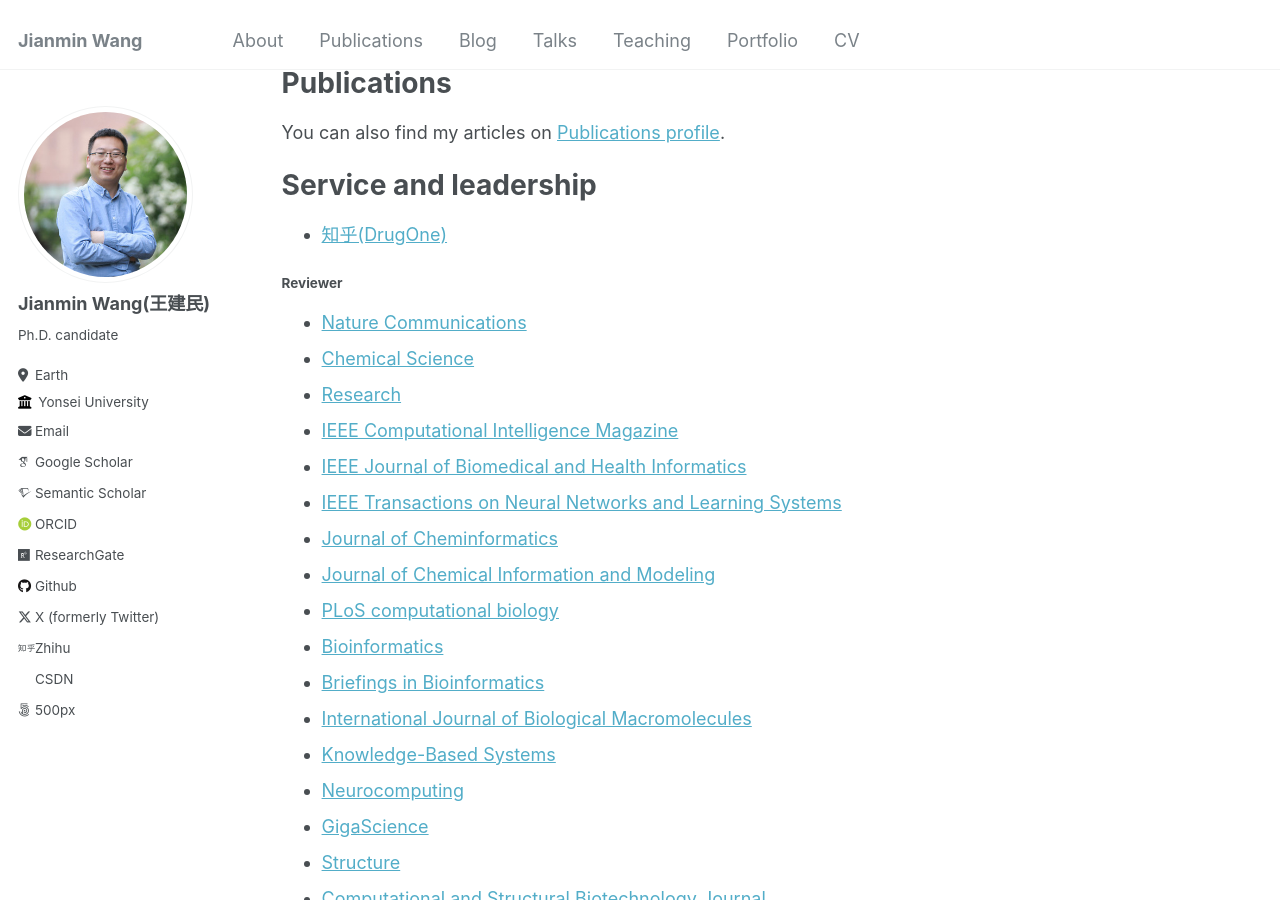
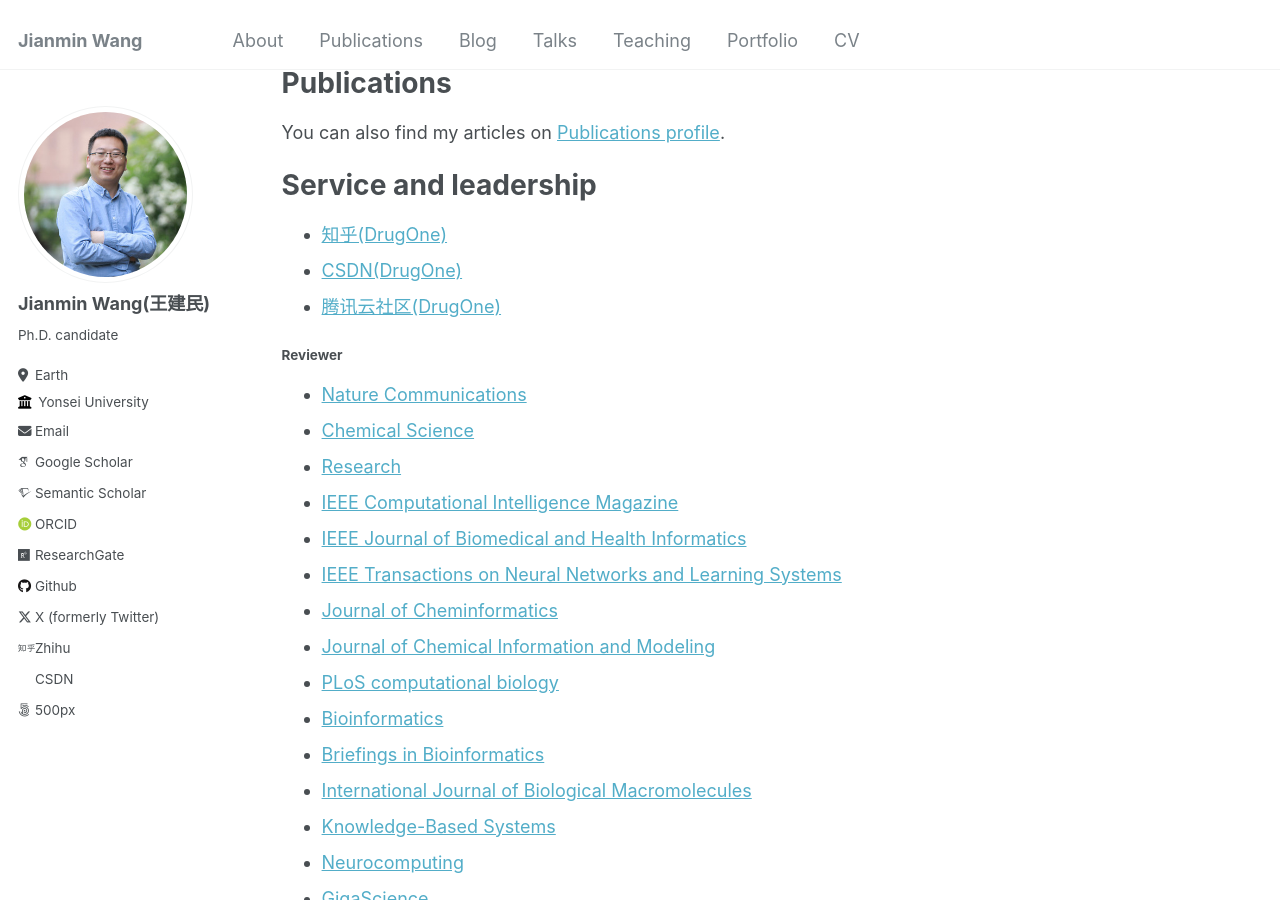
Before and after one commit to Jianmin2drugai/Jianmin2drugai.github.io, a Jekyll site: the page built from _pages/cv.md, in a window 1280 px wide and 900 px high, scrolled down 491 px. Built offline with Jekyll 4.4.1, drawn with Linux system fonts in a browser that asks for light colours; some web fonts are replaced.

Commit message:
Update cv.md

```diff
--- a/_pages/cv.md
+++ b/_pages/cv.md
@@ -37,6 +37,8 @@ Service and leadership
 ======
 
 * [知乎(DrugOne)](https://www.zhihu.com/people/wang-jian-min-113)
+* [CSDN(DrugOne)](https://blog.csdn.net/u012325865)
+* [腾讯云社区(DrugOne)](https://cloud.tencent.com/developer/user/8199873)
 
 #### **Reviewer**
 * [Nature Communications](https://www.nature.com/ncomms)
```
